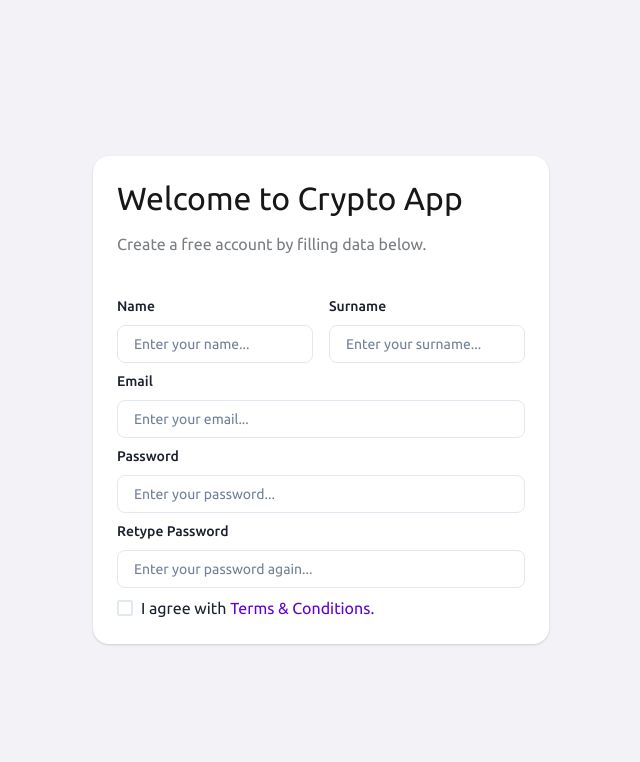
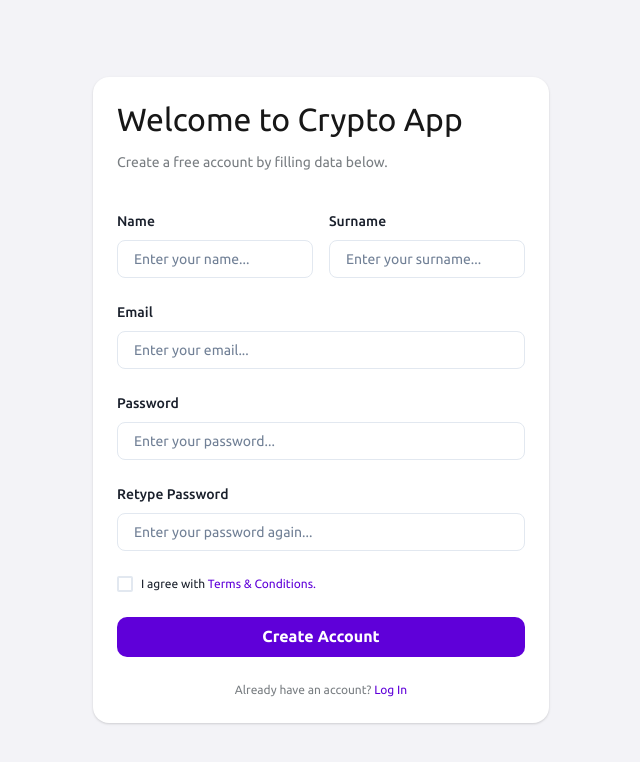
Before and after one commit to AbhayRao2k/React-Dashboard-Authentication, a React (Vite) app in the folder app/: page /signup in a window 1280 px wide. Shown: the top 762 px of the page, without its empty margins (319-959 px from the left). Built offline with nearby package versions, Linux system fonts and the light colour scheme.

Commit message:
Sign up frontend page complete

```diff
--- a/app/index.html
+++ b/app/index.html
@@ -4,7 +4,7 @@
     <meta charset="UTF-8" />
     <link rel="icon" type="image/svg+xml" href="/vite.svg" />
     <meta name="viewport" content="width=device-width, initial-scale=1.0" />
-    <title>Authentication App</title>
+    <title>React Dashboard Authentication</title>
   </head>
   <body>
     <div id="root"></div>
--- a/app/src/components/Sidenav.jsx
+++ b/app/src/components/Sidenav.jsx
@@ -41,7 +41,7 @@ const Sidenav = () => {
     >
       <Box>
         <Heading textAlign="center" fontSize="20px" as="h1" pt="3.5rem">
-          @DOSOMECODING
+          Buy Some Bitcoin
         </Heading>
         <Box mt="6" mx="3">
           {navLinks.map((nav) => (
--- a/app/src/pages/Auth/Signup/Signup.jsx
+++ b/app/src/pages/Auth/Signup/Signup.jsx
@@ -1,4 +1,5 @@
 import {
+  Button,
   Card,
   Center,
   Checkbox,
@@ -10,6 +11,7 @@ import {
   Stack,
   Text,
 } from "@chakra-ui/react";
+import { Link } from "react-router-dom";
 
 const Signup = () => {
   return (
@@ -20,7 +22,7 @@ const Signup = () => {
           <Text textStyle="p2" color="black.60" mt="4">
             Create a free account by filling data below.
           </Text>
-          <Stack mt="10">
+          <Stack mt="10" spacing={6}>
             <Flex gap="4">
               <FormControl>
                 <FormLabel htmlFor="name">Name</FormLabel>
@@ -56,13 +58,25 @@ const Signup = () => {
               />
             </FormControl>
             <Checkbox>
-              <Text fontSize="p3">
-              I agree with{" "}
-              <Text as="span" color="p.purple">
-                Terms & Conditions.
-              </Text>
+              <Text textStyle="p3">
+                I agree with{" "}
+                <Link to="/signin">
+                  <Text as="span" color="p.purple">
+                    Terms & Conditions.
+                  </Text>
+                </Link>
               </Text>
             </Checkbox>
+            <Button>Create Account</Button>
+            <Text textStyle="p3" color="black.60" textAlign="center">
+              Already have an account?{" "}
+              <Link to="/signin">
+                {" "}
+                <Text as="span" color="p.purple">
+                  Log In
+                </Text>{" "}
+              </Link>
+            </Text>
           </Stack>
         </Card>
       </Center>
--- a/app/src/theme/index.js
+++ b/app/src/theme/index.js
@@ -82,6 +82,22 @@ export const theme = extendTheme(
 
         lineHeight: { base: "20px", md: "22px" },
       },
+      p2: {
+        fontSize: {
+          base: "14px",
+        },
+        color: "p.black",
+
+        lineHeight: { base: "18px"},
+      },
+      p3: {
+        fontSize: {
+          base: "12px",
+        },
+        color: "14px",
+
+        lineHeight: { base: "p.black"},
+      },
     },
 
     fontSizes: {
```
